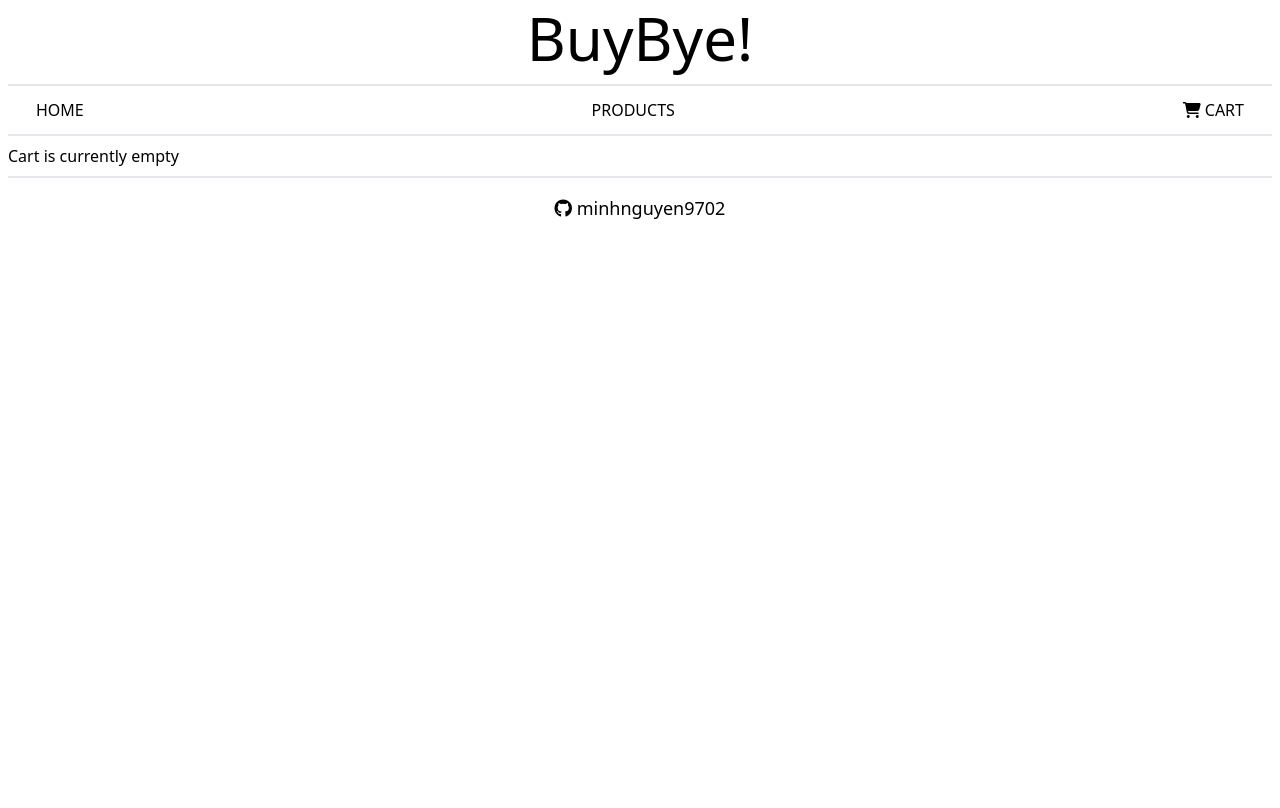
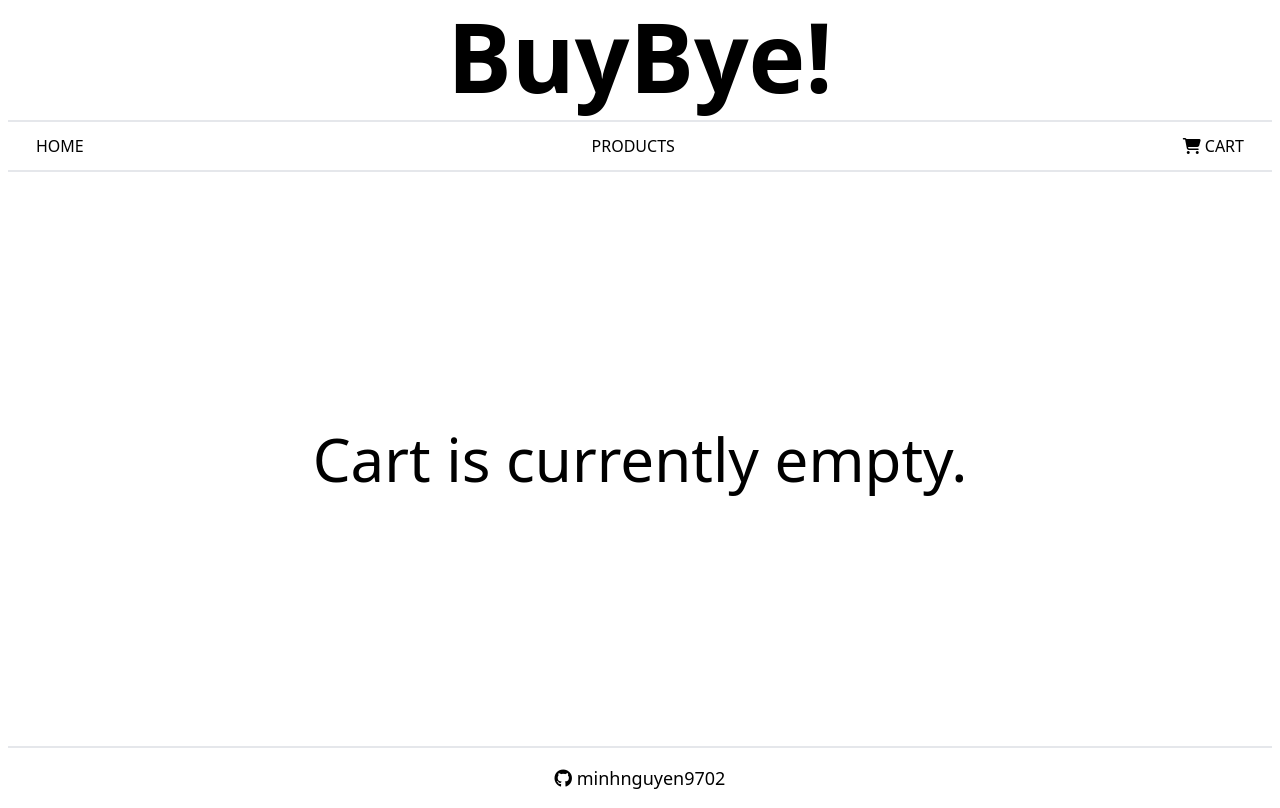
Before and after one commit to minhnguyen9702/odin-shopping-cart, a React (Vite) app: page /cart in a window 1280 px wide. Built offline with nearby package versions, Linux system fonts and the light colour scheme.

Commit message:
refactor code so cart is a Map instead of an Array

```diff
--- a/src/App.tsx
+++ b/src/App.tsx
@@ -16,20 +16,42 @@ const App = () => {
     image: string;
   };
 
-  const [cart, setCart] = useState<Product[]>([]);
-  const [cartLength, setCartLength] = useState<number>(cart.length)
+  const [cart, setCart] = useState<
+    Map<number, { product: Product; quantity: number }>
+  >(new Map());
+  const [cartLength, setCartLength] = useState<number>(0);
 
-  const addToCart = (newItem: Product) => {
-    setCart((prev) => {
-      const updatedCart = [...prev, newItem];
+  const addToCart = (newItem: Product, quantityToAdd: number) => {
+    setCart((prevCart) => {
+      const updatedCart = new Map(prevCart);
+
+      if (updatedCart.has(newItem.id)) {
+        // Replace the existing item with a new object
+        const existingItem = updatedCart.get(newItem.id);
+        if (existingItem) {
+          updatedCart.set(newItem.id, {
+            ...existingItem,
+            quantity: existingItem.quantity + quantityToAdd,
+          });
+        }
+      } else {
+        updatedCart.set(newItem.id, {
+          product: newItem,
+          quantity: quantityToAdd,
+        });
+      }
+
       return updatedCart;
     });
   };
 
-  // Log the cart after it changes
   useEffect(() => {
-    setCartLength(cart.length)
-    console.log("Updated Cart:", cart);
+    const totalQuantity = Array.from(cart.values()).reduce(
+      (sum, item) => sum + item.quantity,
+      0
+    );
+    setCartLength(totalQuantity);
+    console.log(cart);
   }, [cart]);
 
   const routes = [
@@ -61,7 +83,7 @@ const App = () => {
       path: "/cart",
       element: (
         <Wrapper cartLength={cartLength}>
-          <Cart />
+          <Cart cart={cart} cartLength={cartLength} />
         </Wrapper>
       ),
     },
--- /dev/null
+++ b/src/components/Empty.tsx
@@ -0,0 +1,9 @@
+const Empty = () => {
+    return (
+      <div className="flex grow justify-center items-center text-6xl">
+        Cart is currently empty.
+      </div>
+    );
+  };
+
+  export default Empty
--- a/src/components/Loading.tsx
+++ b/src/components/Loading.tsx
@@ -1,6 +1,6 @@
 const Loading = () => {
   return (
-    <div className="md:flex grow justify-center items-center text-2xl font-semibold animate-pulse">
+    <div className="flex grow justify-center items-center text-2xl font-semibold animate-pulse">
       Loading...
     </div>
   );
--- a/src/components/NavBar.tsx
+++ b/src/components/NavBar.tsx
@@ -8,7 +8,7 @@ const NavBar: React.FC<NavBarProps> = ({ cartLength }) => {
   return (
     <>
       <Link to="/">
-        <h1 className="text-center text-6xl mb-4">BuyBye!</h1>
+        <h1 className="text-center text-8xl font-semibold mb-4">BuyBye!</h1>
       </Link>
       <div className="flex justify-between p-3 border-y-2 mb-2">
         <Link to="/" className="hover:text-sky-400 md:pl-4">
--- a/src/pages/Cart.tsx
+++ b/src/pages/Cart.tsx
@@ -1,5 +1,26 @@
-const Cart = () => {
-  return <div>Cart is currently empty</div>;
+import Empty from "../components/Empty";
+
+type Product = {
+  id: number;
+  title: string;
+  price: string;
+  category: string;
+  description: string;
+  image: string;
+};
+
+type CartProps = {
+  cart: Product[];
+  cartLength: number;
+};
+
+const Cart: React.FC<CartProps> = ({ cart, cartLength }) => {
+  if (cartLength === 0) return <Empty />;
+
+  return (
+    <div className="grow">
+    </div>
+  );
 };
 
 export default Cart;
--- a/src/pages/ProductDetail.tsx
+++ b/src/pages/ProductDetail.tsx
@@ -13,7 +13,7 @@ type Product = {
 };
 
 type ProductDetailProps = {
-  addToCart: (product: Product) => void;
+  addToCart: (product: Product, quantity: number) => void;
 };
 
 const ProductDetail: React.FC<ProductDetailProps> = ({ addToCart }) => {
@@ -54,7 +54,7 @@ const ProductDetail: React.FC<ProductDetailProps> = ({ addToCart }) => {
   if (error) {
     return (
       <>
-        <CustomError err="error" />
+        <CustomError err={error} />
       </>
     );
   }
@@ -107,11 +107,8 @@ const ProductDetail: React.FC<ProductDetailProps> = ({ addToCart }) => {
             <button
               className="my-2 px-6 py-4 rounded-lg bg-gray-200 hover:bg-gray-400 md:self-end"
               onClick={() => {
-                let quantityToAdd = quantity;
-                while (quantityToAdd > 0) {
-                  quantityToAdd--
-                  addToCart(product)
-                }
+                const quantityToAdd = quantity;
+                addToCart(product, quantityToAdd);
               }}
             >
               Add to Cart
```
